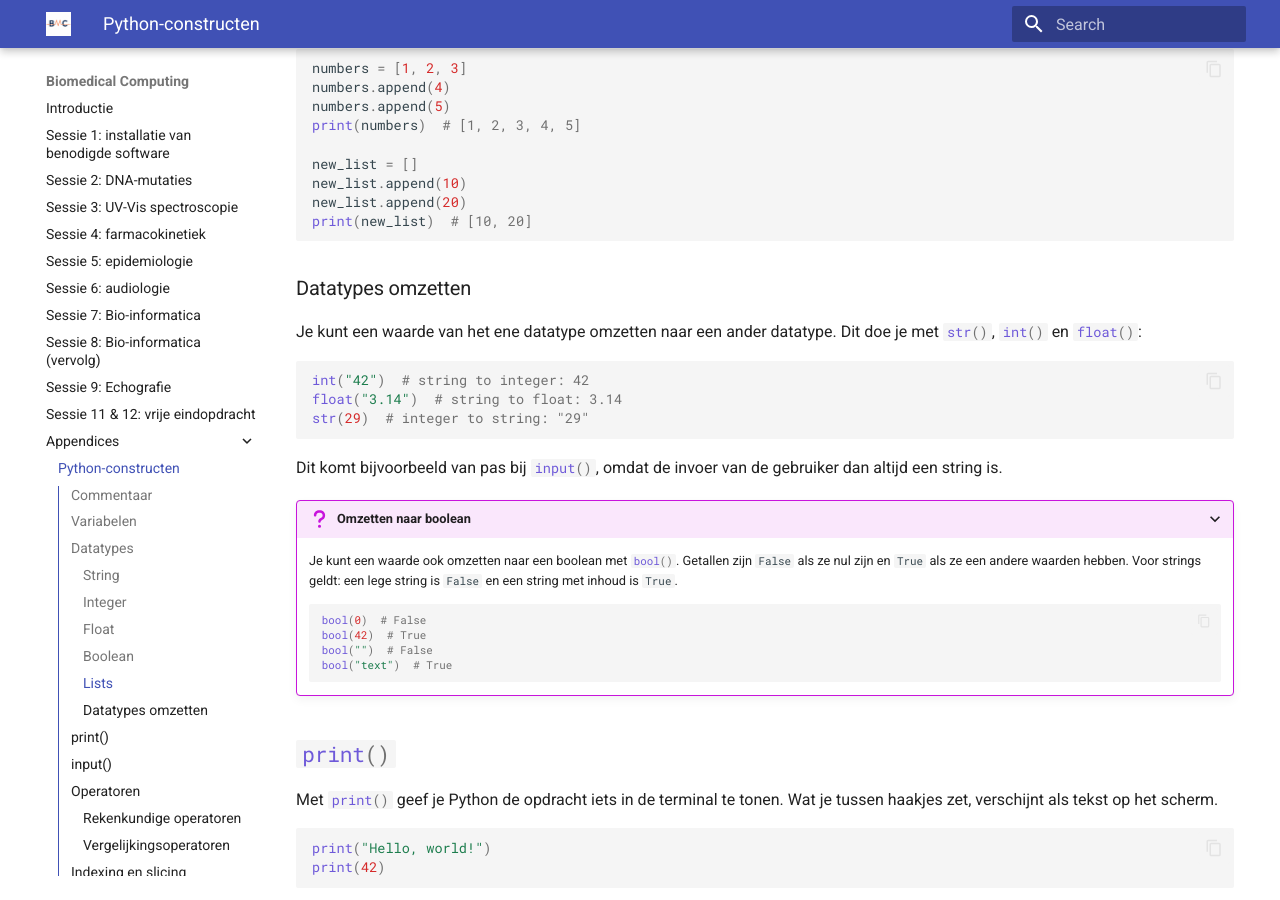
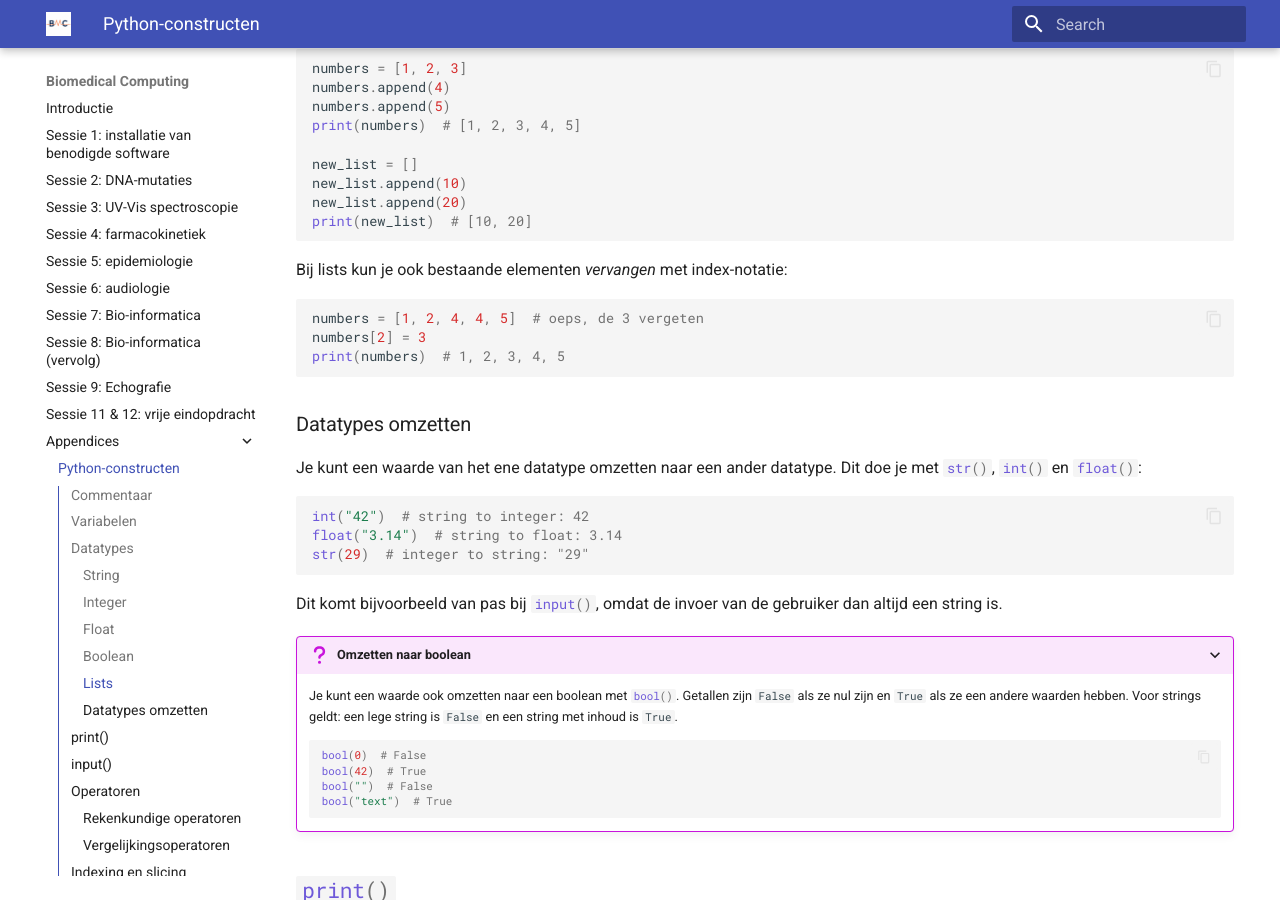
Before and after one commit to NatuurkundePracticumAmsterdam/biomedicalcomputing, an MkDocs documentation site: the page built from docs/python-constructen.md, in a window 1280 px wide and 900 px high, scrolled down 2987 px. Built offline with MkDocs 1.6.1 and Material for MkDocs 9.7.7, drawn with Linux system fonts in a browser that asks for light colours.

Commit message:
Vervangen van lijstelementen toegevoegd aan appendix

````diff
--- a/docs/python-constructen.md
+++ b/docs/python-constructen.md
@@ -105,6 +105,12 @@ new_list = []
 new_list.append(10)
 new_list.append(20)
 print(new_list)  # [10, 20]
+```
+Bij lists kun je ook bestaande elementen _vervangen_ met index-notatie:
+```py
+numbers = [1, 2, 4, 4, 5]  # oeps, de 3 vergeten
+numbers[2] = 3
+print(numbers)  # 1, 2, 3, 4, 5
 ```
 
 ### Datatypes omzetten
````
